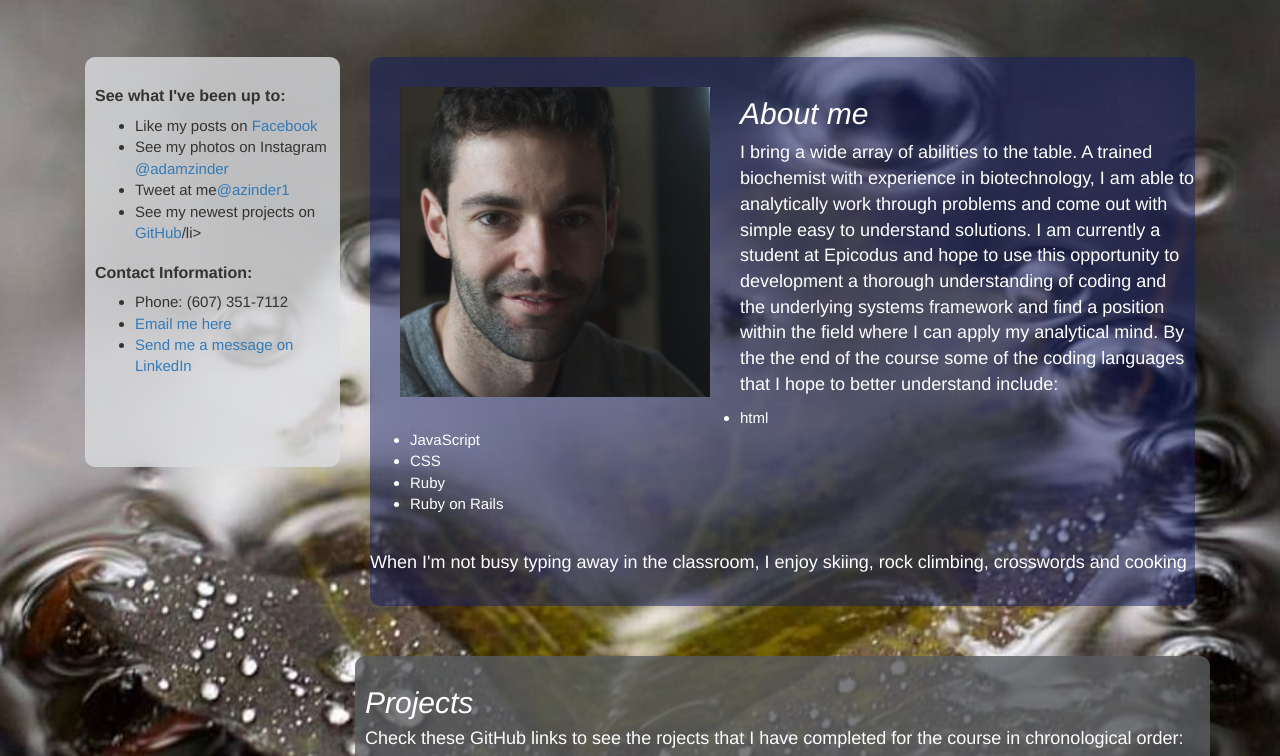
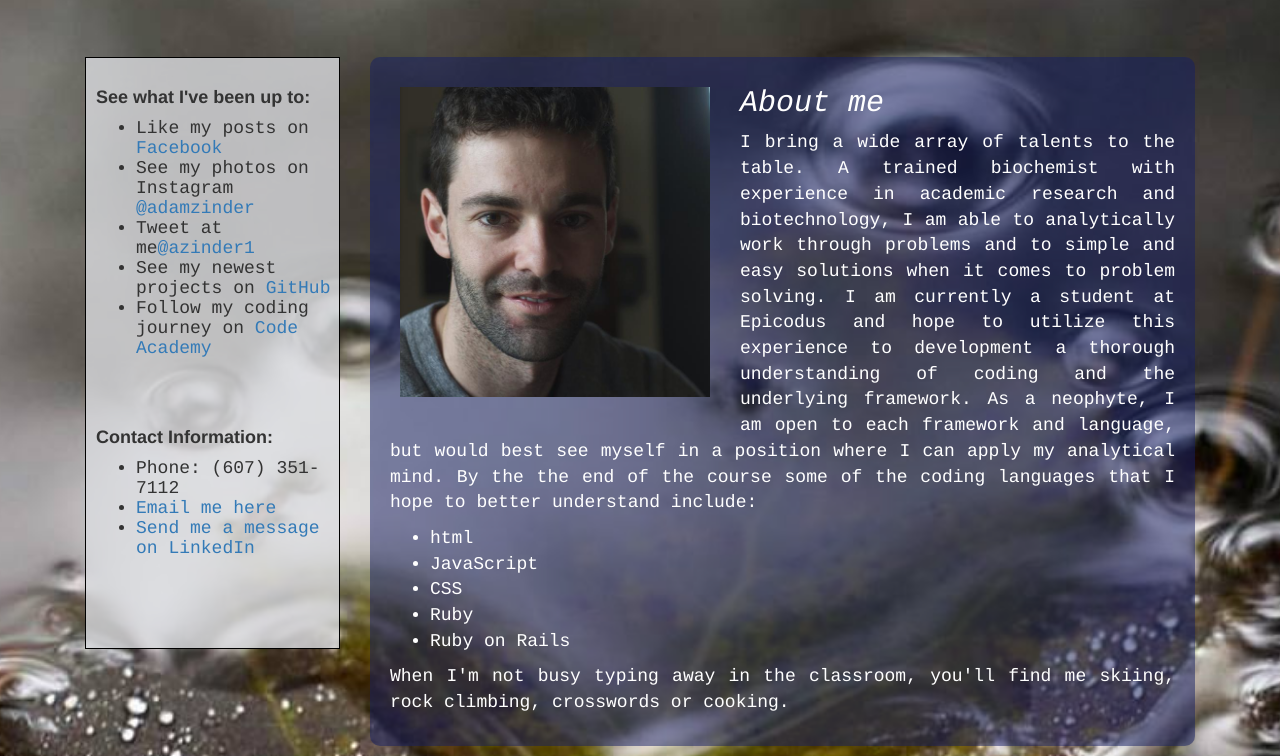
Before and after one commit to azinder1/landing-page, a plain HTML site: page index.html in a window 1280 px wide. Shown: the part 151-907 px from the top of the page. Drawn offline with Linux system fonts and the light colour scheme.

Commit message:
use new css fonts and spacing

```diff
--- a/css/styles.css
+++ b/css/styles.css
@@ -19,15 +19,19 @@ h1 {
 
 .about-me-info {
   color: black;
+  font-family: Rockwell, "Courier Bold", Courier, Georgia, Times, "Times New Roman", serif;
   font-size: 18px;
   color: white;
-  padding-top: 20px;
+  padding-left: 20px;
+  padding-right: 20px;
+  padding-top: 10px;
   padding-bottom: 20px;
-  padding left: 20px;
   border-radius: 10px;
   margin-bottom: 50px;
   background: rgba(20, 30, 100, 0.5);
+  text-align: justify;
 }
+
  #adam {
    width: 310px;
    float: left;
@@ -35,11 +39,12 @@ h1 {
  }
 
  .lists {
-   font-size: 15px
+   font-size: 18px;
  }
 
 .row {
   color: black;
+  font-family: Rockwell, "Courier Bold", Courier, Georgia, Times, "Times New Roman", serif;
   font-size: 14px;
   color: white;
   padding-top: 10px;
@@ -64,10 +69,22 @@ h3  {
   background: rgba(219, 221, 224, 0.8);
   padding-top: 10px;
   padding-bottom: 20px;
-  border-radius: 10px;
   padding-left: 10px;
+  border-color: black;
+  border-style: solid;
+  border-width: thin;
 }
+
 .sidebar-header {
-  font-size: 16px;
+  font-size: 18px;
   font-weight: bold;
 }
+
+.contact-info {
+  font-family: Rockwell, "Courier Bold", Courier, Georgia, Times, "Times New Roman", serif;
+  font-size: 18px;
+  font-style: normal;
+  font-variant: normal;
+  font-weight: 400;
+  line-height: 20px;
+}
--- a/index.html
+++ b/index.html
@@ -14,14 +14,15 @@
       <div class="col-md-3">
         <div class="sidebar">
           <h3 class="sidebar-header">See what I've been up to:</h3>
-            <ul class="lists">
+            <ul class="contact-info">
               <li>Like my posts on<a href="https://www.facebook.com/"> Facebook</a></li>
               <li>See my photos on Instagram <a href="https://www.instagram.com/adamzinder/?hl=en">@adamzinder</a></li>
               <li>Tweet at me<a href="https://twitter.com/azinder1">@azinder1</a></li>
-              <li>See my newest projects on <a href="https://github.com/azinder1">GitHub</a>/li>
-            </ul>
+              <li>See my newest projects on <a href="https://github.com/azinder1">GitHub</a></li>
+              <li>Follow my coding journey on <a href="https://www.codecademy.com/azinder1">Code Academy</a></li>
+            </ul><br><br>
           <h3 class="sidebar-header">Contact Information:</h3>
-            <ul class="lists">
+            <ul class=contact-info>
               <li>Phone: (607) 351-7112</li>
               <li><a href="mailto:adam.zinder@gmail.com">Email me here</a></li>
               <li><a href="https://www.linkedin.com/in/adam-zinder-a3009189">Send me a message on LinkedIn</a></li>
@@ -34,15 +35,15 @@
         <img id="adam" src="img/adam.jpg" alt="Picture of Adam Zinder" />
         <div class="about-me-info">
           <h3><em>About me</em></h3>
-            <p> I bring a wide array of abilities to the table.  A trained biochemist with experience in biotechnology, I am able to analytically work through problems and come out with simple easy to understand solutions.  I am currently a student at Epicodus and hope to use this opportunity to development a thorough understanding of coding and the underlying systems framework and find a position within the field where I can apply my analytical mind.  By the the end of the course some of the coding languages that I hope to better understand include:</p>
+            <p> I bring a wide array of talents to the table.  A trained biochemist with experience in academic research and biotechnology, I am able to analytically work through problems and to simple and easy solutions when it comes to problem solving.  I am currently a student at Epicodus and hope to utilize this experience to development a thorough understanding of coding and the underlying  framework.  As a neophyte, I am open to each framework and language, but would best see myself in a position where I can apply my analytical mind.  By the the end of the course some of the coding languages that I hope to better understand include:</p>
             <ul class="lists">
               <li>html</li>
               <li>JavaScript</li>
               <li>CSS</li>
               <li>Ruby</li>
               <li>Ruby on Rails</li>
-            </ul></p><br>
-            <p>When I'm not busy typing away in the classroom, I enjoy skiing, rock climbing, crosswords and cooking</P>
+            </ul></p>
+            <p>When I'm not busy typing away in the classroom, you'll find me skiing, rock climbing, crosswords or cooking.</P>
         </div>
         <div class="row">
           <h3><em>Projects</em></h3>
@@ -62,8 +63,8 @@
               <li><a href="https://github.com/azinder1/interior"><span class="bold">Interior Design Firm</span></a></li><p>HTML and CSS </p>
               <li><a href="https://github.com/azinder1/lawblog"><span class="bold">Law Blog</span></a></li><p> HTML and CSS</p>
               <li><a href="https://github.com/azinder1/animal-shelter"><span class="bold">Animal Shelter</span></a></li><p>HTML and CSS</p>
-              <li><a href="https://github.com/azinder1/vacation"><span class="bold">Vacation</span></a></li><p>HTMl, CSS, and CSS with bootstrap architecture</p>
-              <li><a href="https://github.com/azinder1/wikipedia"><span class="bold">Wikipedia Front Page</span></a></li><p>HTML, CSS, and CSS with bootstrap architecture</p>
+              <li><a href="https://github.com/azinder1/vacation"><span class="bold">Vacation</span></a></li><p>HTMl, and CSS with bootstrap frame</p>
+              <li><a href="https://github.com/azinder1/wikipedia"><span class="bold">Wikipedia Front Page</span></a></li><p>HTML, and CSS with bootstrap framework</p>
             </div>
           </ol>
         </div>
```
